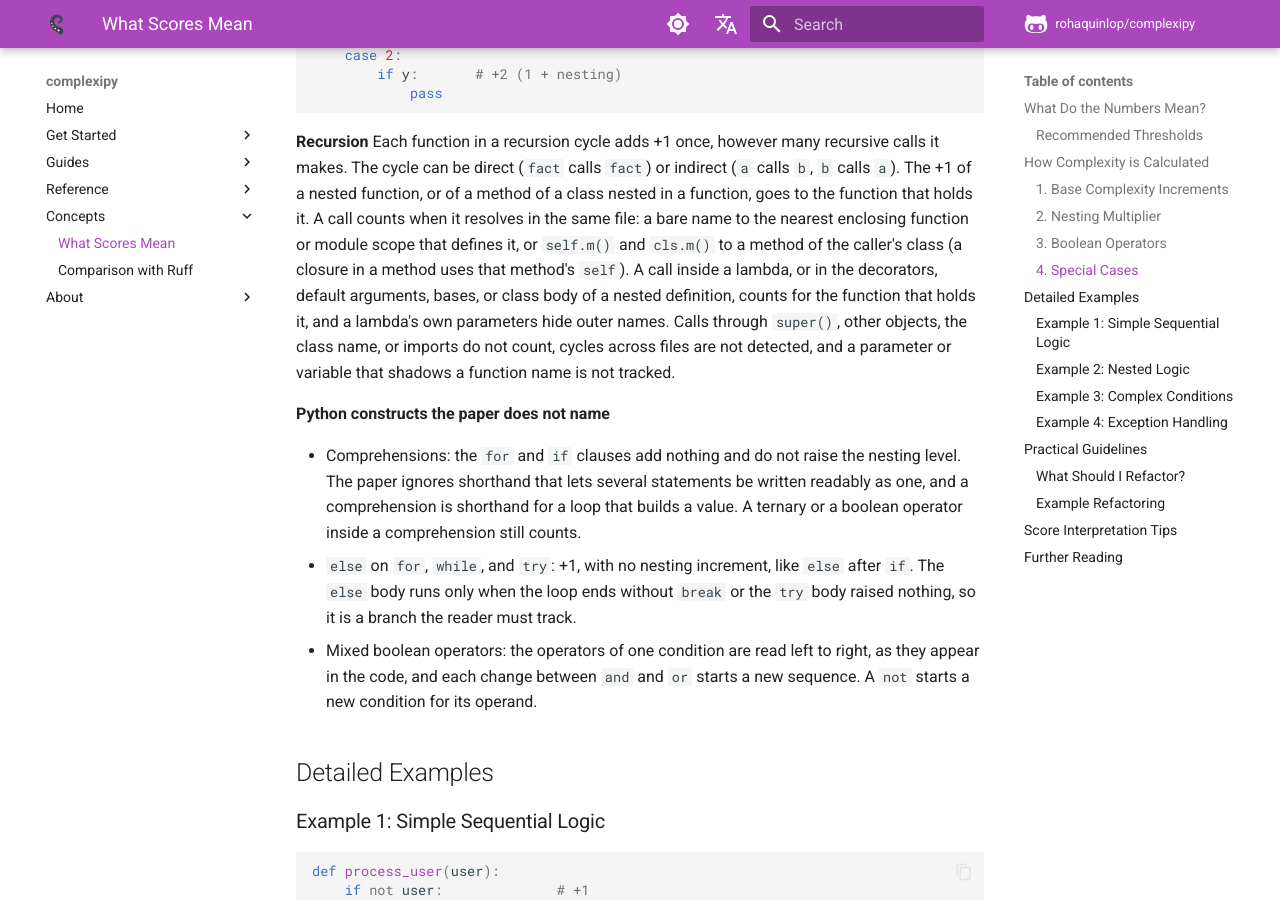
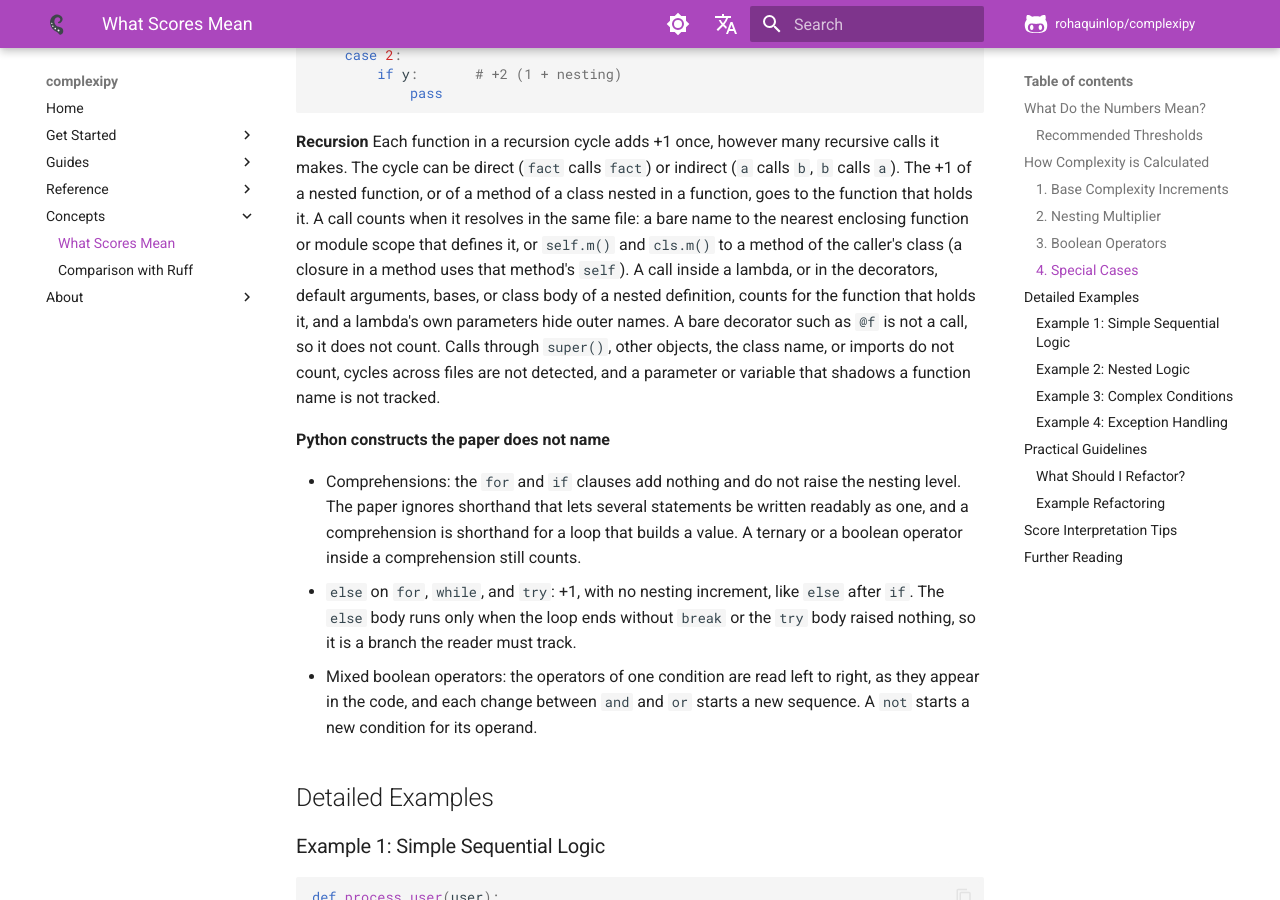
Before and after one commit to rohaquinlop/complexipy, an MkDocs documentation site: the page built from docs/understanding-scores.md, in a window 1280 px wide and 900 px high, scrolled down 2434 px. Built offline with MkDocs 1.6.1 and Material for MkDocs 9.7.7, drawn with Linux system fonts in a browser that asks for light colours; comment, search, counter and statistics services are not loaded.

Commit message:
docs(scores): state that a bare decorator is not a recursive call

````diff
--- a/docs/understanding-scores.md
+++ b/docs/understanding-scores.md
@@ -92,7 +92,7 @@
 ```
 
 **Recursion**
-Each function in a recursion cycle adds +1 once, however many recursive calls it makes. The cycle can be direct (`fact` calls `fact`) or indirect (`a` calls `b`, `b` calls `a`). The +1 of a nested function, or of a method of a class nested in a function, goes to the function that holds it. A call counts when it resolves in the same file: a bare name to the nearest enclosing function or module scope that defines it, or `self.m()` and `cls.m()` to a method of the caller's class (a closure in a method uses that method's `self`). A call inside a lambda, or in the decorators, default arguments, bases, or class body of a nested definition, counts for the function that holds it, and a lambda's own parameters hide outer names. Calls through `super()`, other objects, the class name, or imports do not count, cycles across files are not detected, and a parameter or variable that shadows a function name is not tracked.
+Each function in a recursion cycle adds +1 once, however many recursive calls it makes. The cycle can be direct (`fact` calls `fact`) or indirect (`a` calls `b`, `b` calls `a`). The +1 of a nested function, or of a method of a class nested in a function, goes to the function that holds it. A call counts when it resolves in the same file: a bare name to the nearest enclosing function or module scope that defines it, or `self.m()` and `cls.m()` to a method of the caller's class (a closure in a method uses that method's `self`). A call inside a lambda, or in the decorators, default arguments, bases, or class body of a nested definition, counts for the function that holds it, and a lambda's own parameters hide outer names. A bare decorator such as `@f` is not a call, so it does not count. Calls through `super()`, other objects, the class name, or imports do not count, cycles across files are not detected, and a parameter or variable that shadows a function name is not tracked.
 
 **Python constructs the paper does not name**
 
````
Also changed, not shown: docs/es/understanding-scores.md (+1 -1 lines).
